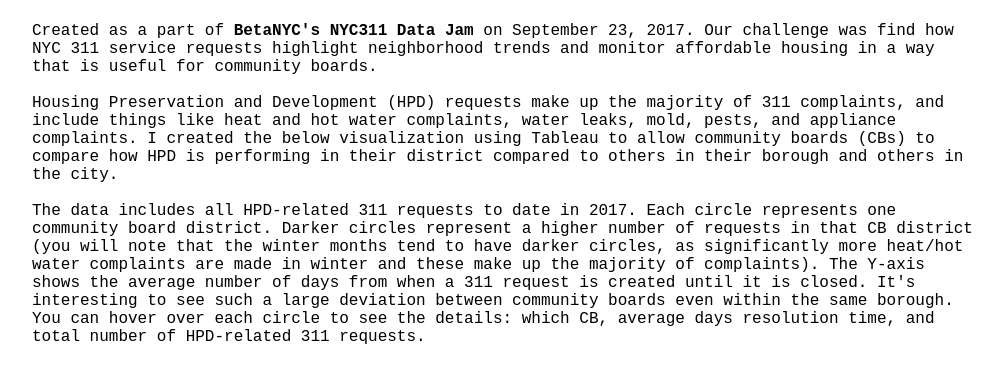
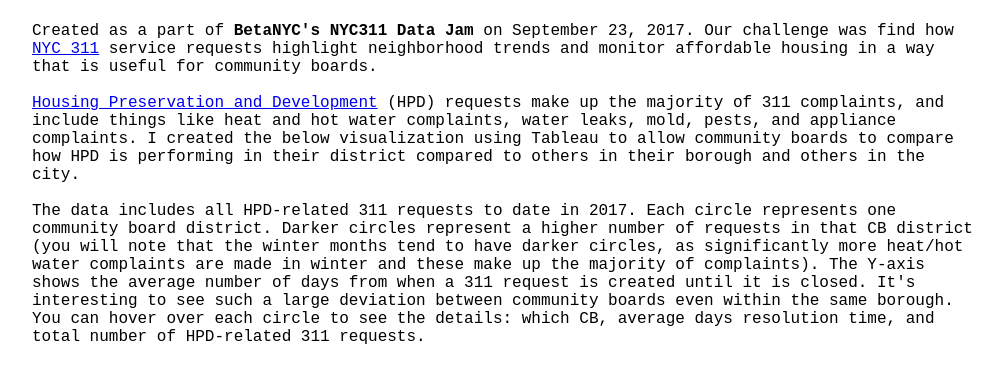
Before and after one commit to mallorybulkley/311, a plain HTML site: page index.html in a window 1280 px wide. Shown: the part 115-494 px from the top of the page, without its empty margins (134-1136 px from the left). Drawn offline with Linux system fonts and the light colour scheme.

Commit message:
add links

```diff
--- a/index.html
+++ b/index.html
@@ -32,9 +32,9 @@
      <h1>NYC311 Data</h1>
      <h2>Average Resolution Time for HPD Requests in 2017 by Community Board and Borough</h2>
      <main>
-       Created as a part of <b>BetaNYC's NYC311 Data Jam</b> on September 23, 2017. Our challenge was find how NYC 311 service requests highlight neighborhood trends and monitor affordable housing in a way that is useful for community boards.
+       Created as a part of <b>BetaNYC's NYC311 Data Jam</b> on September 23, 2017. Our challenge was find how <a href="www.nyc.gov/311">NYC 311</a> service requests highlight neighborhood trends and monitor affordable housing in a way that is useful for community boards.
        <br /><br />
-       Housing Preservation and Development (HPD) requests make up the majority of 311 complaints, and include things like heat and hot water complaints, water leaks, mold, pests, and appliance complaints. I created the below visualization using Tableau to allow community boards (CBs) to compare how HPD is performing in their district compared to others in their borough and others in the city.
+       <a href="www.nyc.gov/hpd">Housing Preservation and Development</a> (HPD) requests make up the majority of 311 complaints, and include things like heat and hot water complaints, water leaks, mold, pests, and appliance complaints. I created the below visualization using Tableau to allow community boards to compare how HPD is performing in their district compared to others in their borough and others in the city.
        <br /><br />
        The data includes all HPD-related 311 requests to date in 2017. Each circle represents one community board district. Darker circles represent a higher number of requests in that CB district (you will note that the winter months tend to have darker circles, as significantly more heat/hot water complaints are made in winter and these make up the majority of complaints). The Y-axis shows the average number of days from when a 311 request is created until it is closed. It's interesting to see such a large deviation between community boards even within the same borough. You can hover over each circle to see the details: which CB, average days resolution time, and total number of HPD-related 311 requests.
      </main>
```
